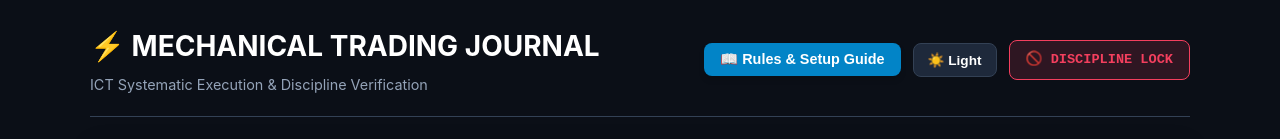
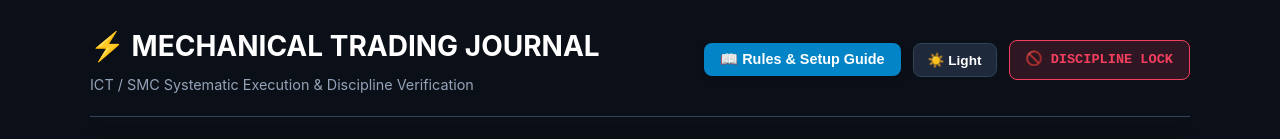
Before and after one commit to limonbdtech/Ttading-journal, a React (Vite) app: page / in a window 1280 px wide. Shown: the top 139 px of the page. Built offline with nearby package versions, Linux system fonts and the light colour scheme.

Commit message:
trade lock update

```diff
--- a/src/App.jsx
+++ b/src/App.jsx
@@ -417,7 +417,7 @@ export default function TradingJournal() {
       <header className="app-header">
         <div>
           <h1 className="app-title">⚡ MECHANICAL TRADING JOURNAL</h1>
-          <p className="app-subtitle">ICT Systematic Execution & Discipline Verification</p>
+          <p className="app-subtitle">ICT / SMC Systematic Execution & Discipline Verification</p>
         </div>
         <div className="header-actions">
           <button type="button" onClick={() => setShowGuideModal(true)} className="guide-trigger-btn">
```
